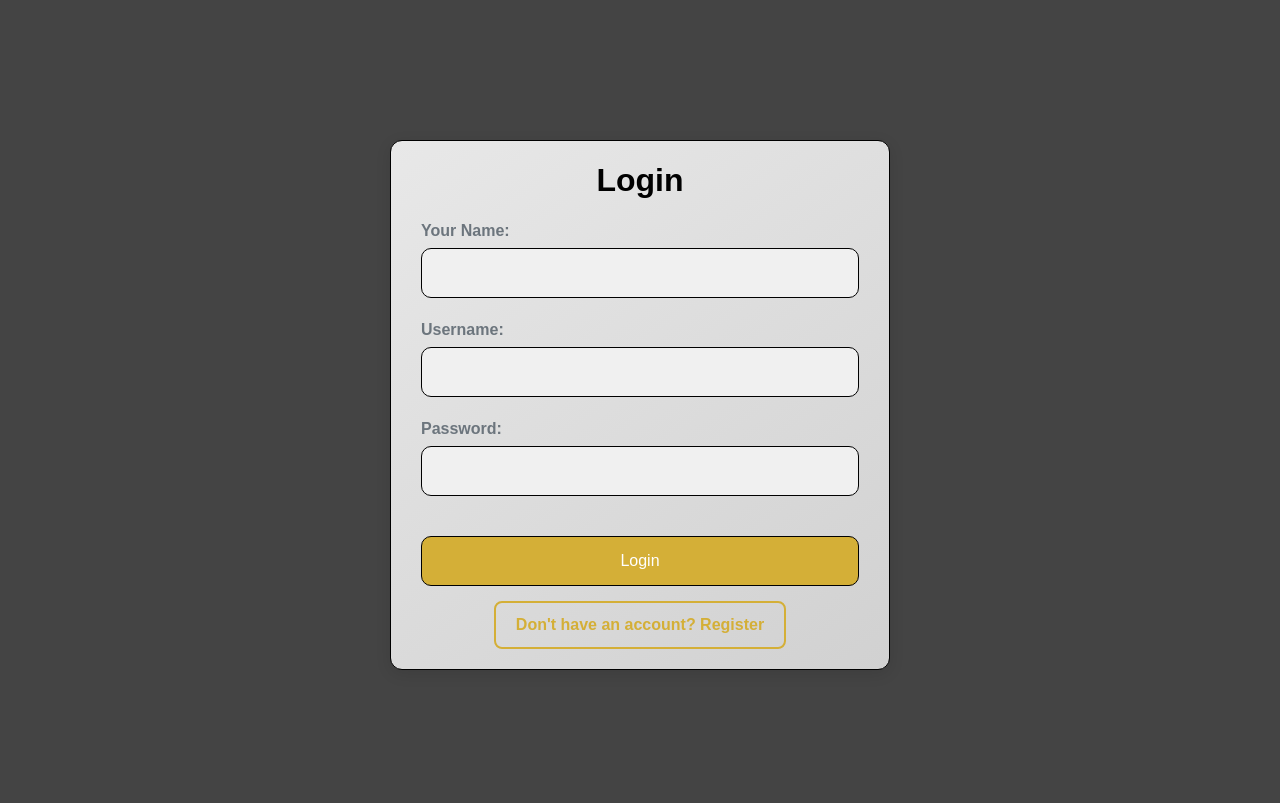
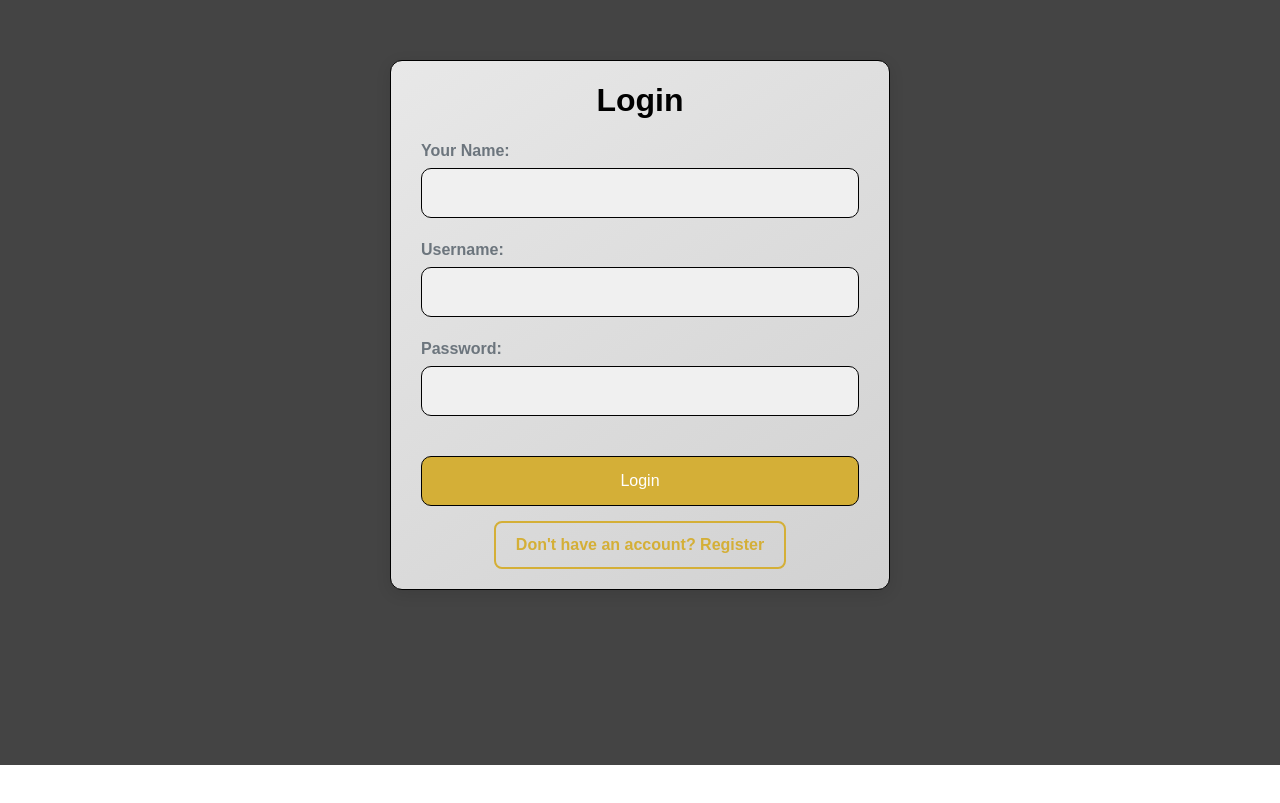
Before and after one commit to harishthangavelp/News-Channel, a React (Vite) app in the folder News-Project/my-news-channel/: page /login in a window 1280 px wide. Shown: the part 115-918 px from the top of the page. After the commit the page ends 880 px from the top, so only its background shows below. Built offline with nearby package versions, Linux system fonts and the light colour scheme.

Commit message:
news-channel

```diff
--- a/News-Project/my-news-channel/src/User/Login.css
+++ b/News-Project/my-news-channel/src/User/Login.css
@@ -3,7 +3,7 @@
     display: flex;
     justify-content: center;
     align-items: center;
-    height: 130vh; /* Full height of the viewport */
+    height: 110vh; /* Full height of the viewport */
     width: 100vw;  /* Full width of the viewport */
     position: absolute; /* Ensures the container spans the entire viewport */
     top: 0;
```
